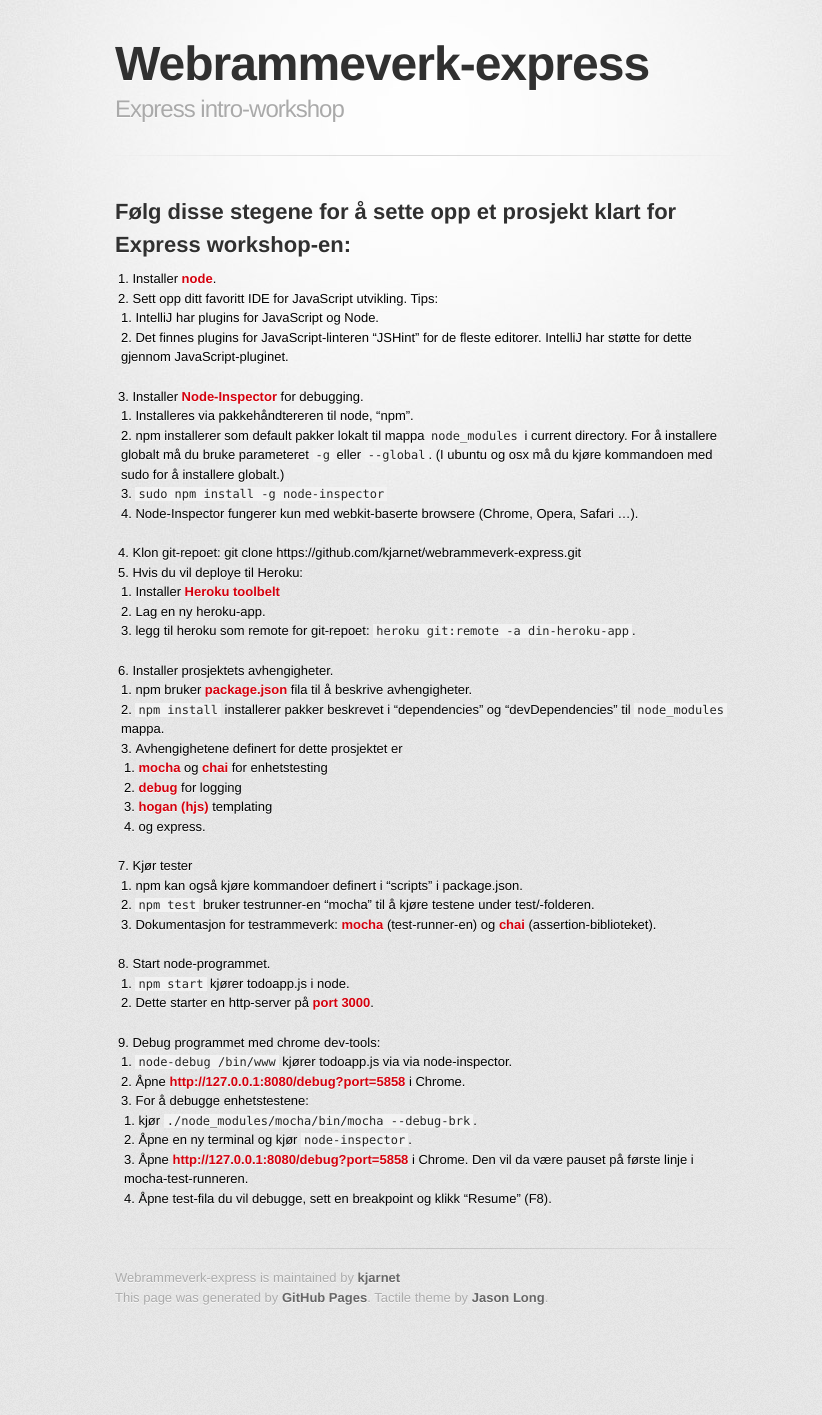
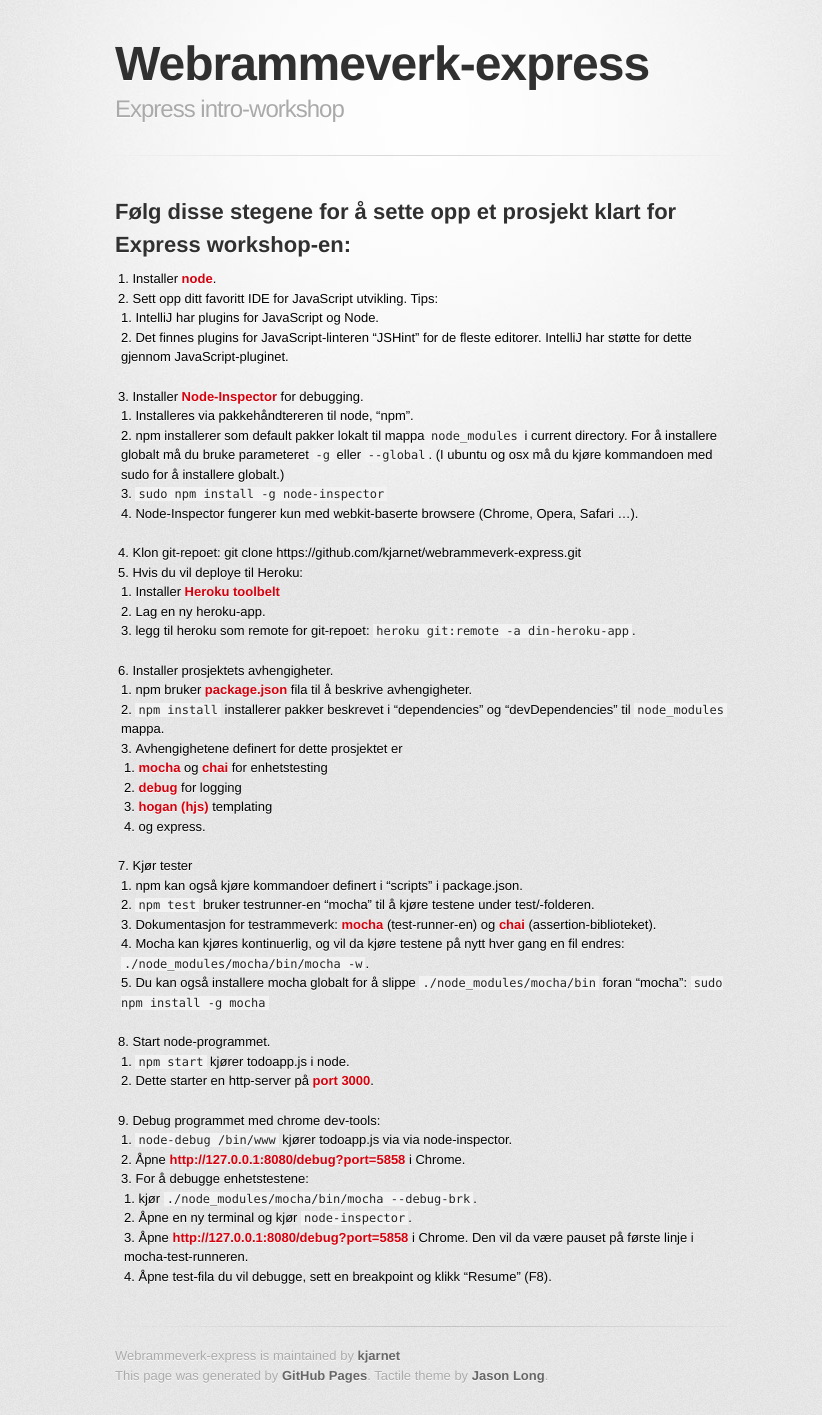
Before and after one commit to kjarnet/webrammeverk-express, a Jekyll site: the page built from index.md, in a window 1280 px wide. Shown: the whole page, without its empty margins (215-1037 px from the left). Built offline with Jekyll 4.4.1, drawn with Linux system fonts in a browser that asks for light colours; some web fonts are replaced; before the commit the page ends 1337 px from its top, so only the background shows below that.

Commit message:
Added note on running mocha --watch.

```diff
--- a/index.md
+++ b/index.md
@@ -36,6 +36,10 @@
     * `npm test` bruker testrunner-en "mocha" til å kjøre testene under test/-folderen.
     * Dokumentasjon for testrammeverk: [mocha](http://visionmedia.github.io/mocha/) (test-runner-en)
       og [chai](http://chaijs.com/api/bdd/) (assertion-biblioteket).
+    * Mocha kan kjøres kontinuerlig, og vil da kjøre testene på nytt hver gang en fil endres:
+      `./node_modules/mocha/bin/mocha -w`.
+    * Du kan også installere mocha globalt for å slippe `./node_modules/mocha/bin` foran "mocha":
+      `sudo npm install -g mocha`
 12. Start node-programmet.
     * `npm start` kjører todoapp.js i node.
     * Dette starter en http-server på [port 3000](http://localhost:3000).
```
